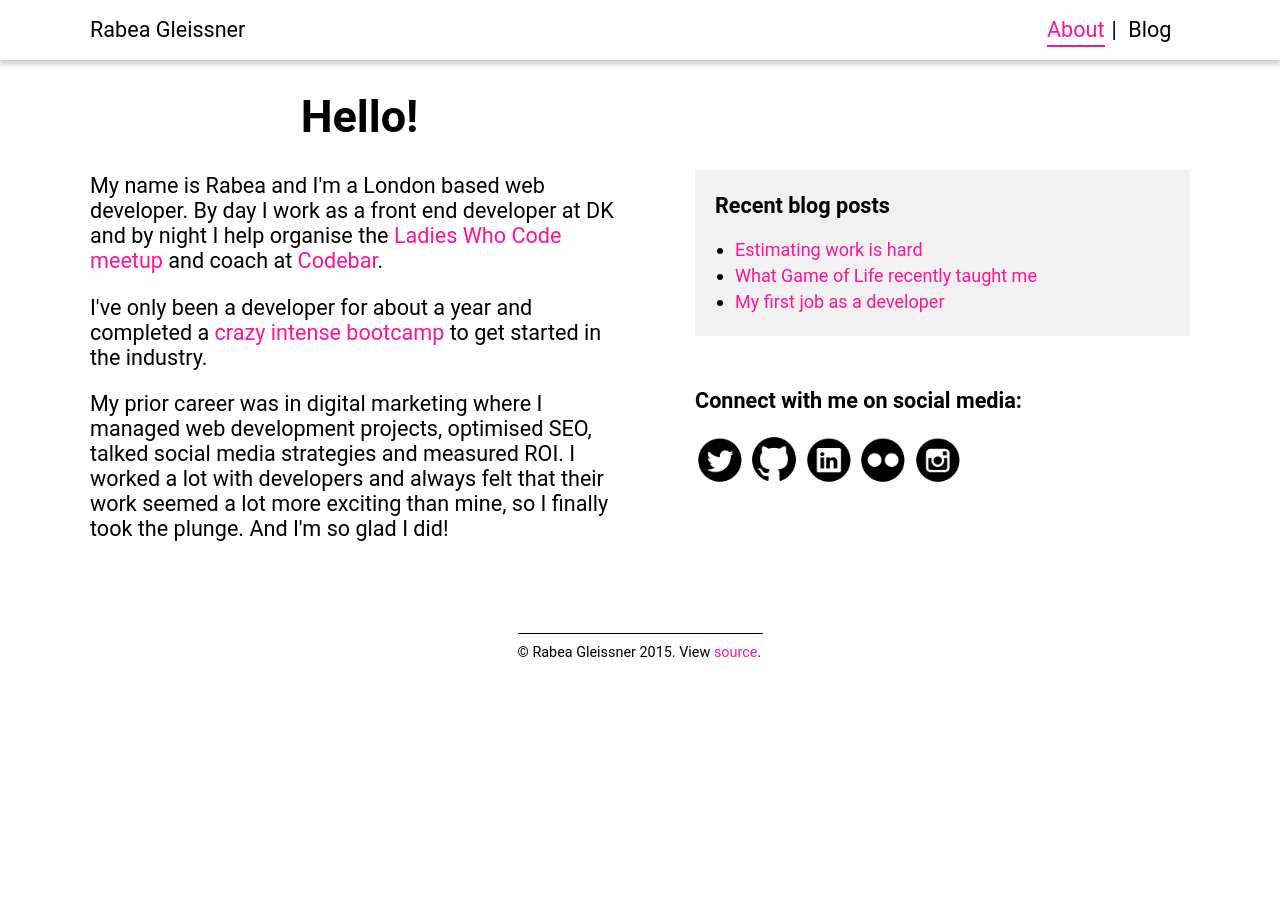
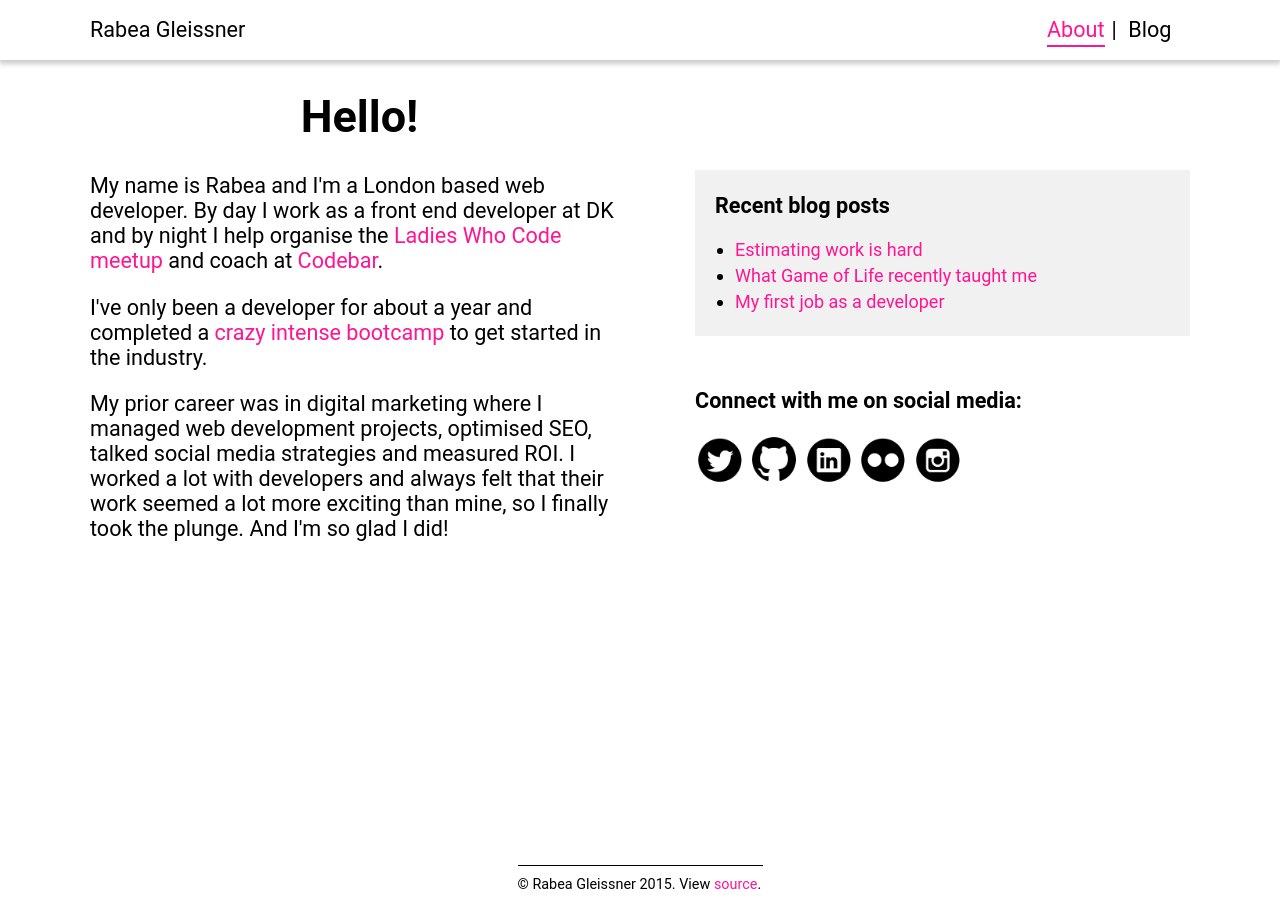
Before and after one commit to RabeaGleissner/RabeaGleissner.github.io, a Jekyll site: the page built from index.html, in a window 1280 px wide. Built offline with Jekyll 4.4.1, drawn with Linux system fonts in a browser that asks for light colours.

Commit message:
implemented sticky footer

```diff
--- a/_includes/footer.html
+++ b/_includes/footer.html
@@ -1,7 +1,6 @@
   <footer>
     <p>&copy; Rabea Gleissner {{ site.time | date: '%Y' }}. View <a href="http://github.com/rabeagleissner/rabeagleissner.github.io" target="_blank">source</a>.</p>
   </footer>
-</div> <!-- closing page-wrap -->
   <script type="text/javascript">
     WebFontConfig = {
       google: { families: [ 'Roboto::latin' ] }
--- a/_includes/header.html
+++ b/_includes/header.html
@@ -11,7 +11,6 @@
    <link href="/public/css/main.css" rel="stylesheet">
  </head>
  <body>
-  <div class="page-wrap">
     <header>
       <div class="wrapper">
         <div class="name">Rabea Gleissner</div>
--- a/_scss/main.scss
+++ b/_scss/main.scss
@@ -4,8 +4,12 @@
   box-sizing: border-box;
 }
 html, body {
-  height: 100%;
   background-color: white;
+
+}
+html {
+  position: relative;
+  min-height: 100%;
 }
 a, a img {
   transition: 0.2s;
@@ -14,15 +18,8 @@ body {
  font-family: 'roboto', sans-serif;
  color:black;
  font-size: 18px;
-}
-.page-wrap {
-  min-height: 100%;
-  margin-bottom: -50px;
-  // &:after {
-  //   content: "";
-  //   display: block;
-  //   height: 50px;
-  // }
+ margin: 0 0 35px;
+
 }
 h1 {
   font-size: 2em;
@@ -50,7 +47,7 @@ color: deeppink;
 .wrapper {
   width: 95%;
   max-width: 1100px;
-  margin: 0 auto 30px;
+  margin: 0 auto 80px;
   @include clearFix;
 }
 .about-text {
@@ -86,12 +83,14 @@ color: deeppink;
     }
   }
 }
-// footer, .page-wrap:after {
-//   height: 50px;
-// }
 footer {
-  margin-top: 80px;
-  height: 50px;
+  position: absolute;
+  left: 0;
+  bottom: 0;
+  height: 35px;
+  width: 100%;
+  padding-bottom: 10px;
+
   p {
     width: 65%;
     max-width: 245px;
```
